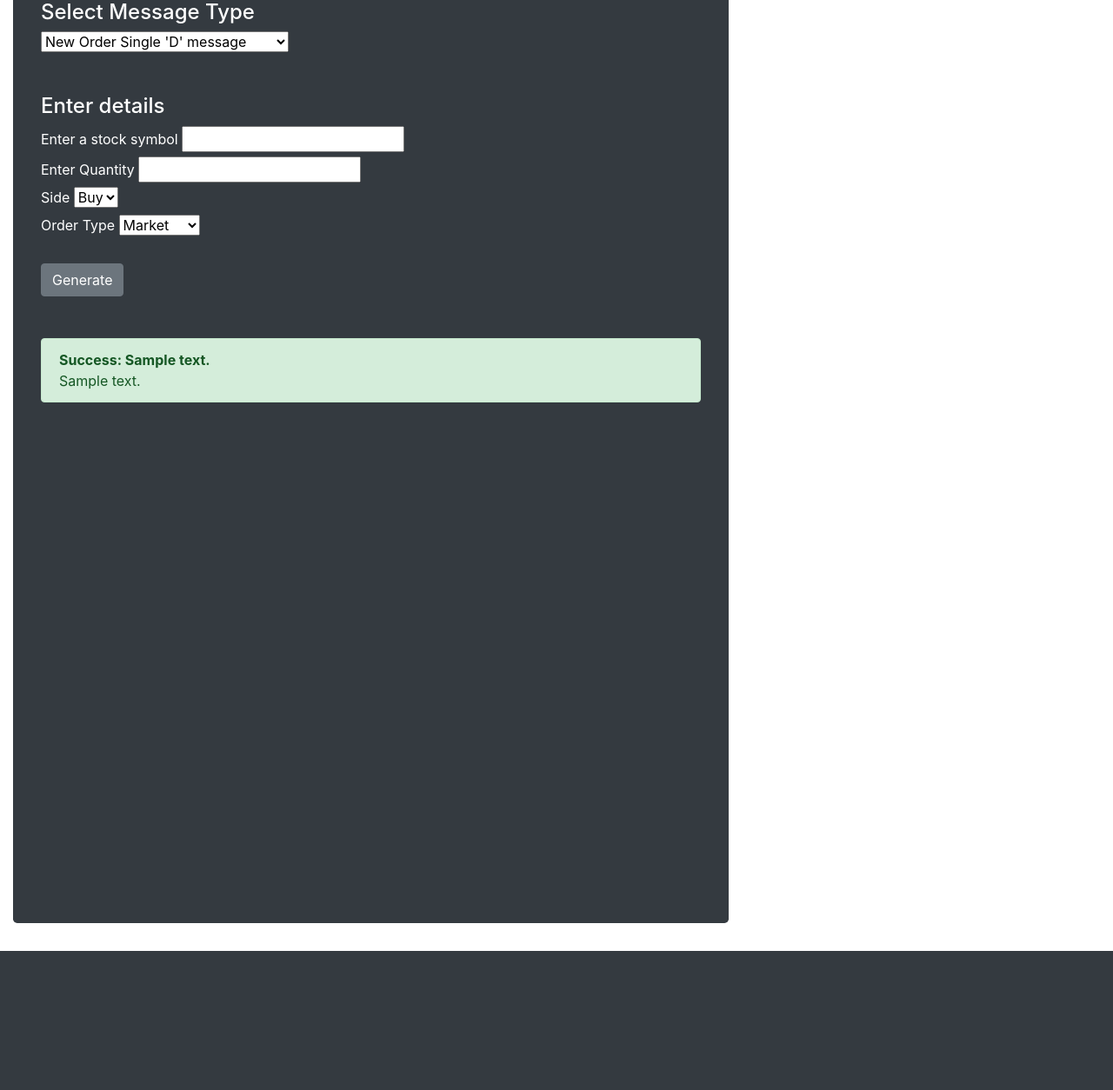
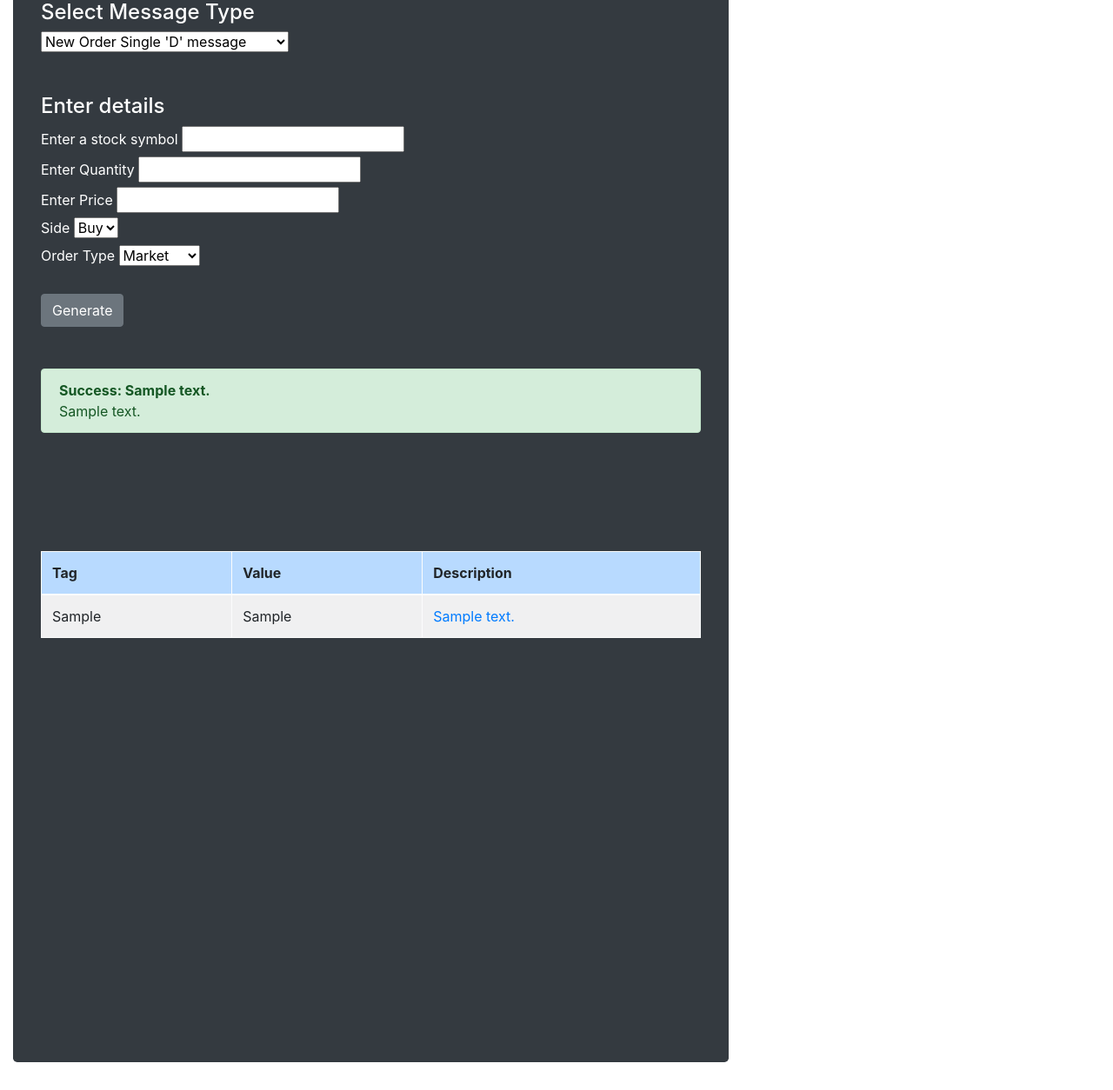
Before and after one commit to jasrajabov/stock_data_app, a Django app: template app/templates/fix_data.html in a window 1280 px wide. Shown: the part 218-1472 px from the top of the page at 87% size. Before the commit the page ends 1312 px from the top, so only its background shows below. Run offline with Django 3.2, Linux system fonts and the light colour scheme; the template is opened without the code that fills it: most values are stand-ins (such as "Sample title", 1, 10 or a date in 2020).

Commit message:
added new functionality to display fix in table format

```diff
--- a/app/functional_tests/test_home_page.py
+++ b/app/functional_tests/test_home_page.py
@@ -32,10 +32,10 @@ class TestHomePage(StaticLiveServerTestCase):
 
     def test_validate_fix_validator_page_with_data(self):
         self.browser.get(self.live_server_url)
-        self.browser.find_elements_by_xpath('/html/body/div/div/ul/li[3]/a')[0].click()
+        self.browser.find_element_by_xpath('/html/body/div/div/ul/li[3]/a').click()
         text_box= self.browser.find_element_by_tag_name('textarea')
         text_box.send_keys('8=FIX.4.4|9=117|35=D|34=1|52=20201118-05:27:11.398|60=20201118-05:27:11.398|49=SENDER|56=TARGET|112=TEST|11=1|55=AAPL|54=1|38=1|40=1|10=168')
-        self.browser.find_elements_by_xpath('/html/body/div/div/form/button')[0].click()
+        self.browser.find_element_by_xpath('/html/body/div/div/form/button').click()
         result = self.browser.find_element_by_xpath('/html/body/div/div/div/b').text
         fix_message= self.browser.find_element_by_xpath('/html/body/div/div/div').text
         assert '8=FIX.4.4|9=117|35=D|34=1|52=20201118-05:27:11.398|60=20201118-05:27:11.398|49=SENDER|56=TARGET|112=TEST|11=1|55=AAPL|54=1|38=1|40=1|10=168' in fix_message
@@ -58,5 +58,5 @@ class TestHomePage(StaticLiveServerTestCase):
 
         self.browser.find_element_by_xpath('/html/body/div/div/form/button').click()
 
-        result = self.browser.find_elements_by_xpath('/html/body/div/div/div/b')[0].text
+        result = self.browser.find_element_by_xpath('/html/body/div/div/div/b').text
         assert 'Success' in result
--- a/app/templates/fix_data.html
+++ b/app/templates/fix_data.html
@@ -6,7 +6,7 @@
     <link rel="stylesheet" href="https://cdn.jsdelivr.net/npm/bootstrap@4.5.3/dist/css/bootstrap.min.css" integrity="sha384-TX8t27EcRE3e/ihU7zmQxVncDAy5uIKz4rEkgIXeMed4M0jlfIDPvg6uqKI2xXr2" crossorigin="anonymous">
   </head>
 <div class="col-8">
-  <div class="jumbotron bg-dark text-white" style="height:160vh">
+  <div class="jumbotron bg-dark text-white" style="height:180vh">
     <h3 class="display-5">FIX MESSAGE GENERATOR</h3>
     <br>
   <ul class="nav nav-pills">
@@ -41,6 +41,9 @@
       <label for="quantity">Enter Quantity</label>
       <input type="number" id="quantity" name="quantity" required>
       <br>
+      <label for="price">Enter Price</label>
+      <input type="number" id="price" name="price">
+      <br>
       <label for="side">Side</label>
       <select name="side" id="side">
         <option value="Buy">Buy</option>
@@ -66,6 +69,25 @@
       <br>
       {{ fix_message }}
       </div>
+      <table class="table table-striped table-hover table-bordered table-light">
+        <thead>
+          <tr class="table-primary  ">
+            <th scope="col">Tag</th>
+            <th scope="col">Value</th>
+            <th scope="col">Description</th>
+          </tr>
+        </thead>
+        <tbody>
+        {% for desc, pairs in splitted_fix %}
+          <tr>
+            <td>{{ pairs.0 }}</td>
+            <td>{{pairs.1}}</td>
+            <td>
+              <a href="https://www.onixs.biz/fix-dictionary/4.2/tagnum_{{pairs.0}}.html">{{desc}}</a>
+            </td>
+
+        {% endfor %}
+
       {% endif %}
       {% if errors %}
       <div class="alert alert-danger" role="alert">
--- a/app/templates/fix_input.html
+++ b/app/templates/fix_input.html
@@ -41,6 +41,9 @@
       <label for="quantity">Enter Quantity</label>
       <input type="number" id="quantity" name="quantity" required>
       <br>
+      <label for="price">Enter Price</label>
+      <input type="number" id="price" name="price">
+      <br>
       <label for="side">Side</label>
       <select name="side" id="side">
         <option value="Buy">Buy</option>
```
Also changed, not shown: app/fix_mapping.py (+8 -0 lines), app/tests/test_fix_mappings.py (+5 -0 lines), app/utils.py (+24 -0 lines), app/views.py (+6 -5 lines), 1 other file.
